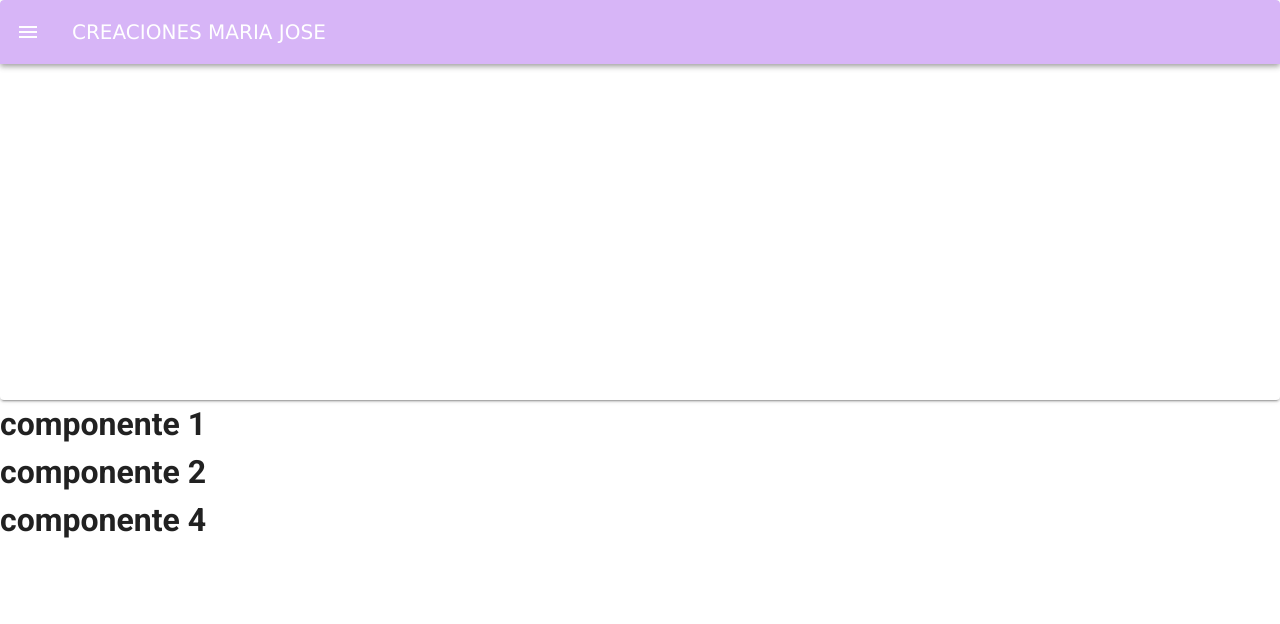
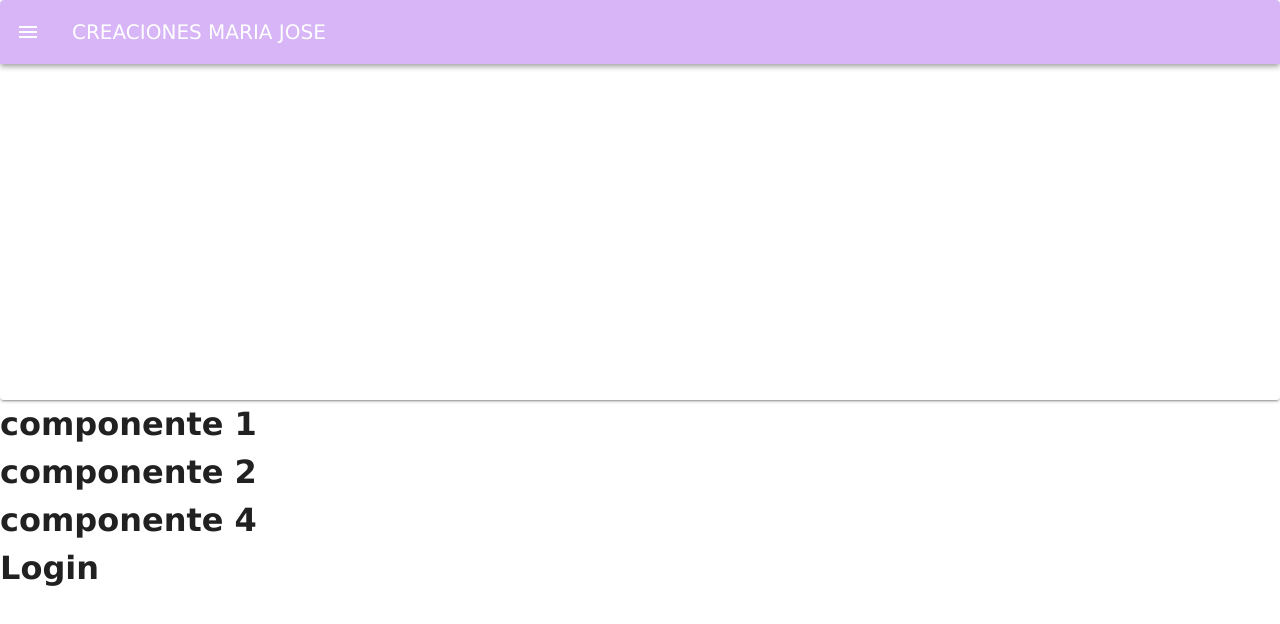
Before and after one commit to pip360/mjcreaciones, a Vue app: page / in a window 1280 px wide. Shown: the top 624 px of the page. Built offline with nearby package versions, Linux system fonts and the light colour scheme.

Commit message:
commit 8/11

```diff
--- a/src/App.vue
+++ b/src/App.vue
@@ -5,6 +5,7 @@
       <CatalogoAll/>
       <ComponenteAll/>
       <PersonasAll/>
+      <LoginAll/>
     </div>
   </v-app>
 </template>
@@ -14,6 +15,7 @@ import NavbarAll from './components/NavbarAll.vue';
 import CatalogoAll from './components/CatalogoAll.vue';
 import ComponenteAll from './components/ComponenteAll.vue';
 import PersonasAll from './components/PersonasAll.vue';
+import LoginAll from './components/LoginAll.vue';
 
 export default {
   name: 'App',
@@ -22,7 +24,8 @@ export default {
     NavbarAll,
     CatalogoAll,
     ComponenteAll,
-    PersonasAll
+    PersonasAll,
+    LoginAll
   },
 
   data: () => ({
--- /dev/null
+++ b/src/components/LoginAll.vue
@@ -0,0 +1,20 @@
+<template>
+
+    <h1>Login</h1>
+</template>
+
+
+<script>
+      export default {
+        data(){
+
+        }
+      }
+</script>
+
+
+<style>
+    h1{
+  font-family: 'Lucida Sans', 'Lucida Sans Regular', 'Lucida Grande', 'Lucida Sans Unicode', Geneva, Verdana, sans-serif;
+}
+</style>
```
